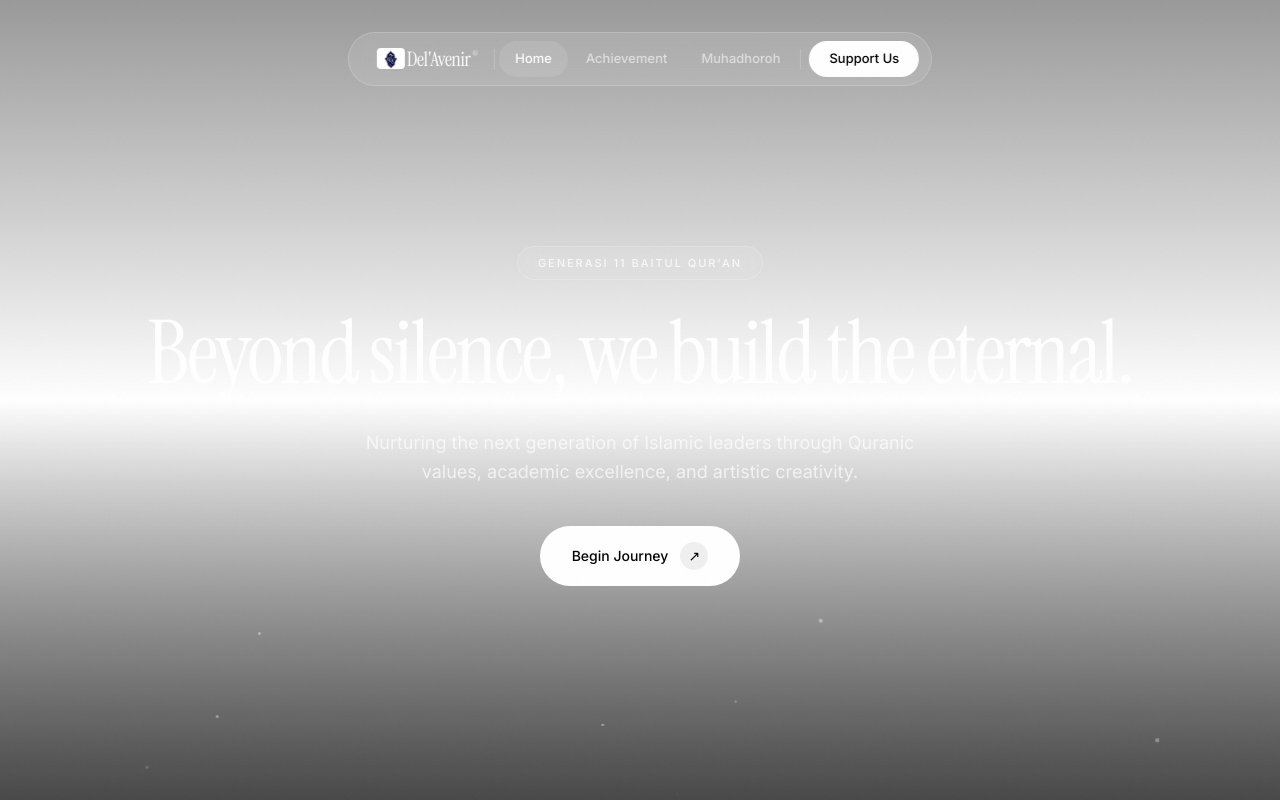
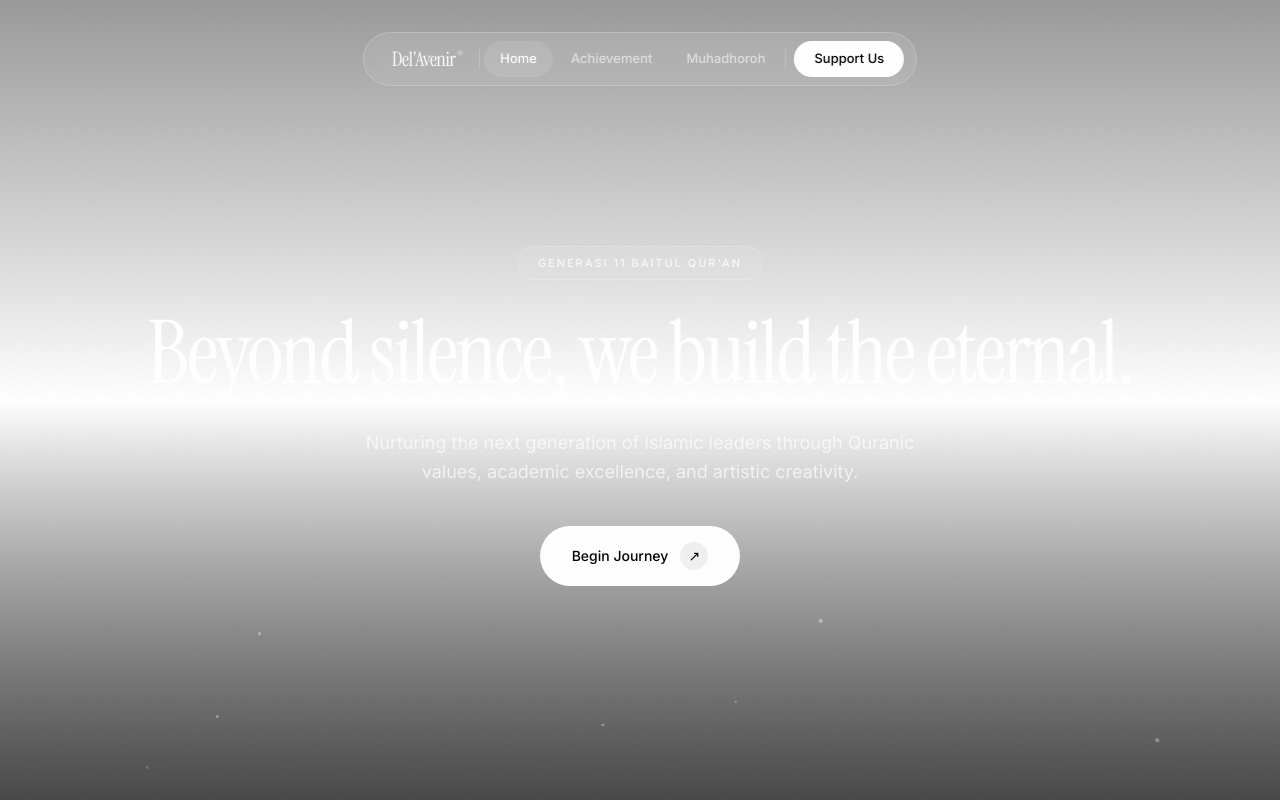
Before and after one commit to fakhrialwin5/del-avenir, a Next.js app: page / in a window 1280 px wide. Shown: the top 800 px of the page. Built offline with nearby package versions, Linux system fonts and the light colour scheme.

Commit message:
revert: remove logo images from navbar, footer, loading

```diff
--- a/components/layout/Footer.tsx
+++ b/components/layout/Footer.tsx
@@ -1,7 +1,7 @@
 'use client';
 
 import Link from 'next/link';
-import Image from 'next/image';
+
 import { NAV_LINKS, CONTACT_INFO } from '@/lib/constants';
 
 export default function Footer() {
@@ -13,14 +13,7 @@ export default function Footer() {
         <div className="grid grid-cols-1 md:grid-cols-12 gap-12 md:gap-8">
           {/* Brand - spans more */}
           <div className="md:col-span-5">
-            <Link href="/" className="inline-block flex items-center gap-2">
-              <Image
-                src="/logo.png"
-                alt="Del'Avenir"
-                width={32}
-                height={32}
-                className="rounded-sm"
-              />
+            <Link href="/" className="inline-block">
               <span className="font-display text-2xl tracking-tight text-white">
                 Del&apos;Avenir
               </span>
--- a/components/layout/LoadingScreen.tsx
+++ b/components/layout/LoadingScreen.tsx
@@ -3,7 +3,7 @@
 import { useState, useEffect, useMemo } from "react";
 import { motion, AnimatePresence } from "framer-motion";
 import AuroraBackground from "@/components/ui/AuroraBackground";
-import Image from "next/image";
+
 
 interface LoadingScreenProps {
   isLoading: boolean;
@@ -251,21 +251,8 @@ export default function LoadingScreen({ isLoading }: LoadingScreenProps) {
               />
             </motion.div>
 
-            {/* Logo + Title with cinematic reveal */}
-            <div className="text-center flex flex-col items-center gap-4">
-              <motion.div
-                initial={{ opacity: 0, scale: 0.8 }}
-                animate={{ opacity: 1, scale: 1 }}
-                transition={{ delay: 0.4, duration: 0.8, ease: [0.22, 1, 0.36, 1] }}
-              >
-                <Image
-                  src="/logo.png"
-                  alt="Del'Avenir"
-                  width={64}
-                  height={64}
-                  className="rounded-lg"
-                />
-              </motion.div>
+            {/* Title with cinematic reveal */}
+            <div className="text-center">
               <h2 className="font-display text-5xl md:text-6xl lg:text-7xl tracking-tight text-white">
                 <CinematicText text="Del'Avenir" delay={0.9} />
               </h2>
--- a/components/layout/Navbar.tsx
+++ b/components/layout/Navbar.tsx
@@ -4,7 +4,7 @@ import { useState, useEffect } from 'react';
 import Link from 'next/link';
 import { usePathname } from 'next/navigation';
 import { motion, AnimatePresence } from 'framer-motion';
-import Image from 'next/image';
+
 import { Menu, X } from 'lucide-react';
 import { NAV_LINKS } from '@/lib/constants';
 
@@ -45,14 +45,6 @@ export default function Navbar() {
         >
           {/* Logo */}
           <Link href="/" className="flex items-center gap-0.5 pl-5 pr-3">
-            <Image
-              src="/logo.png"
-              alt="Del'Avenir"
-              width={28}
-              height={28}
-              className="rounded-sm"
-              priority
-            />
             <span
               className={`font-display text-xl tracking-tight transition-colors duration-300 ${
                 scrolled ? 'text-black' : 'text-white'
@@ -128,14 +120,6 @@ export default function Navbar() {
       >
         <nav className="flex items-center justify-between px-5 py-4">
           <Link href="/" className="flex items-center gap-0.5">
-            <Image
-              src="/logo.png"
-              alt="Del'Avenir"
-              width={26}
-              height={26}
-              className="rounded-sm"
-              priority
-            />
             <span
               className={`font-display text-xl tracking-tight ${
                 scrolled ? 'text-black' : 'text-white'
```
